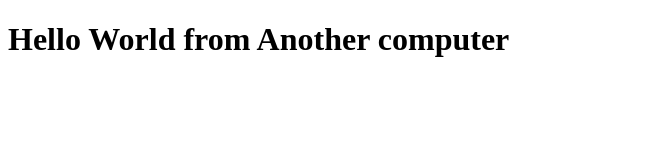
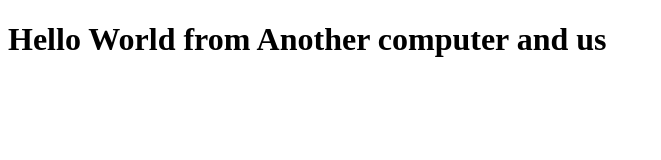
Before and after one commit to rihash/Bootcampfinal, a plain HTML site: page index.html in a window 1280 px wide. Shown: the whole page, without its empty margins (0-661 px from the left). Drawn offline with Linux system fonts and the light colour scheme.

Commit message:
Update index.html

```diff
--- a/index.html
+++ b/index.html
@@ -6,6 +6,6 @@
     <title>Document</title>
 </head>
 <body>
-    <h1>Hello World from Another computer</h1>
+    <h1>Hello World from Another computer and us</h1>
 </body>
 </html>
```
